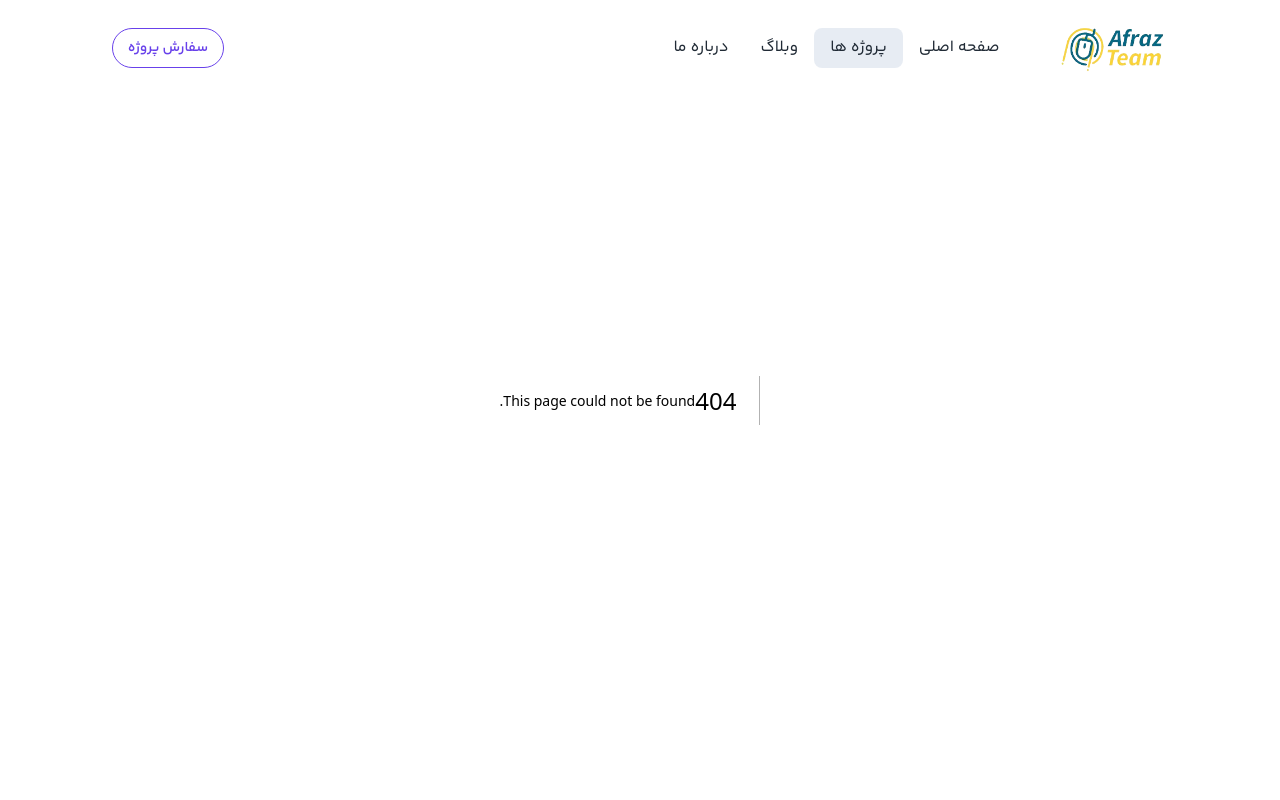
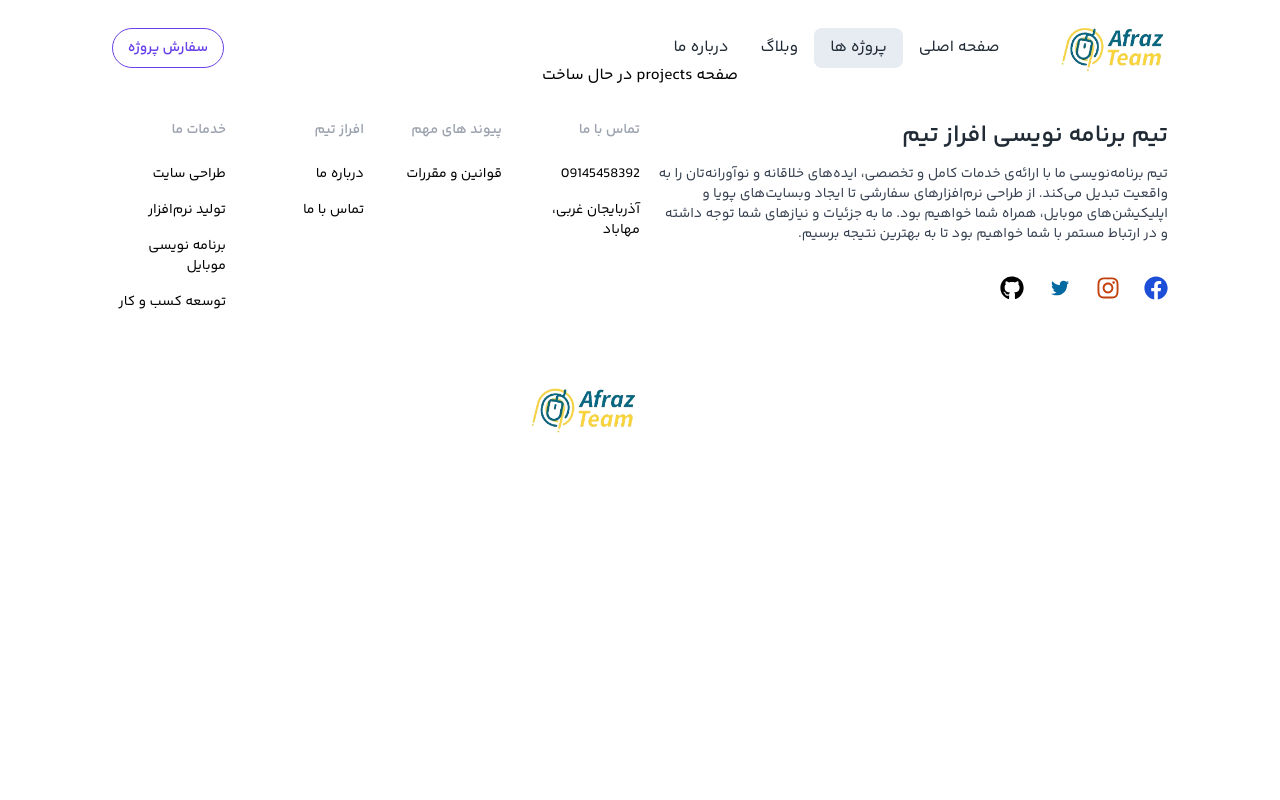
Before and after one commit to AfrazTeam/website, a Next.js app: page /projects in a window 1280 px wide. Before the commit this address had no page. Shown: the top 800 px of the page. Built offline with nearby package versions, Linux system fonts and the light colour scheme.

Commit message:
add file projects for header

```diff
--- /dev/null
+++ b/app/projects/page.tsx
@@ -0,0 +1,9 @@
+import React from 'react';
+
+export default function Projects() {
+	return (
+		<div className="container mx-auto mt-16 flex w-full flex-col items-center justify-center px-5">
+			<p>صفحه projects در حال ساخت</p>
+		</div>
+	);
+}
```
